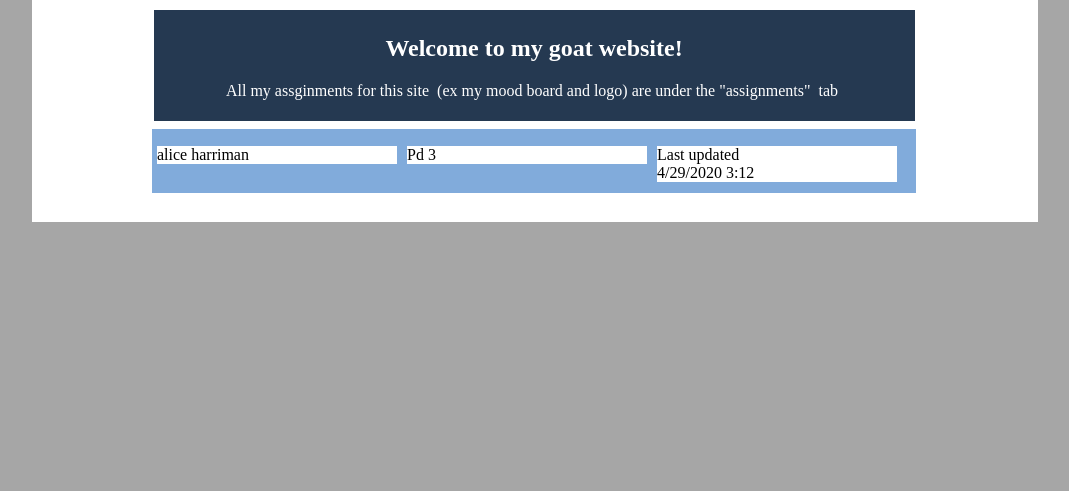
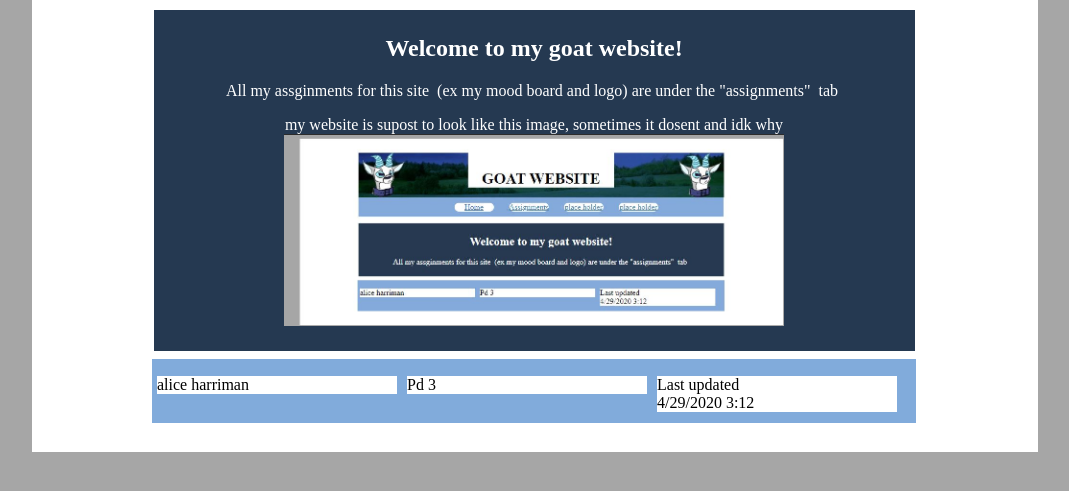
Before and after one commit to siloh/SCHOOL, a plain HTML site: page index.html in a window 1280 px wide. Shown: the part 173-664 px from the top of the page, without its empty margins (105-1174 px from the left). Drawn offline with Linux system fonts and the light colour scheme.

Commit message:
wqwqwqwqwqwqwq

```diff
--- a/index.html
+++ b/index.html
@@ -30,6 +30,7 @@
   <main>
     <h2>Welcome to my goat website!</h2>
 	  <p>All my assginments for this site&nbsp; (ex my mood board and logo) are under the "assignments"&nbsp; tab&nbsp;</p>
+	  <p>my website is supost to look like this image, sometimes it dosent and idk why<img src="media/Capture.JPG" width="500" height="192" alt=""/></p>
   </main>
 
   <footer>
```
Also changed, not shown: media/Capture.JPG (added).
